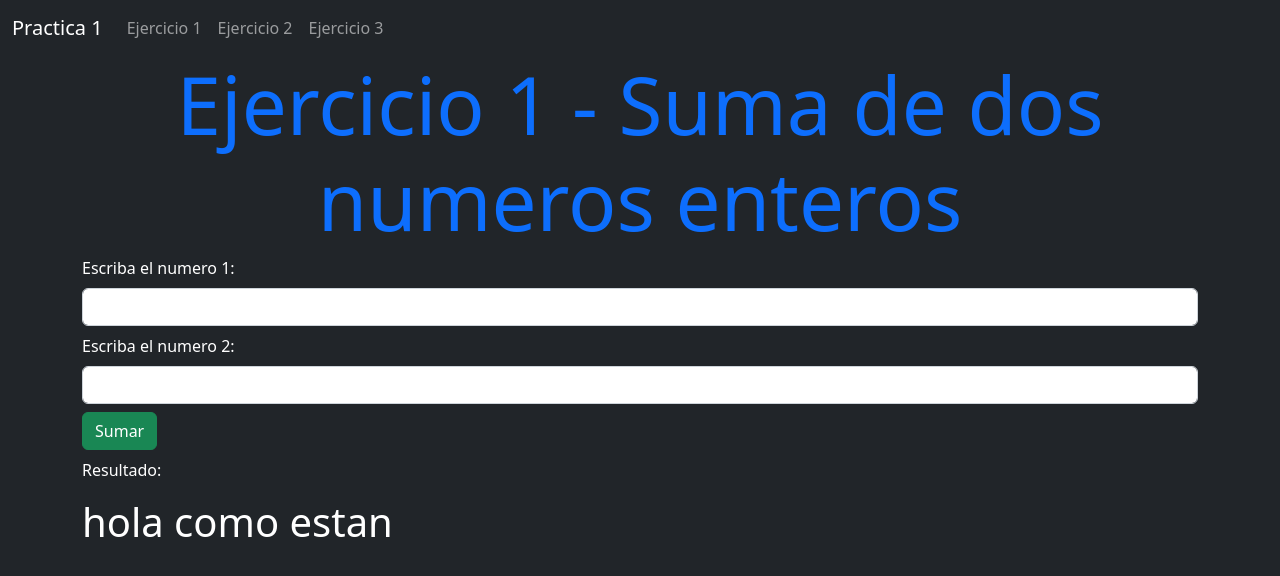
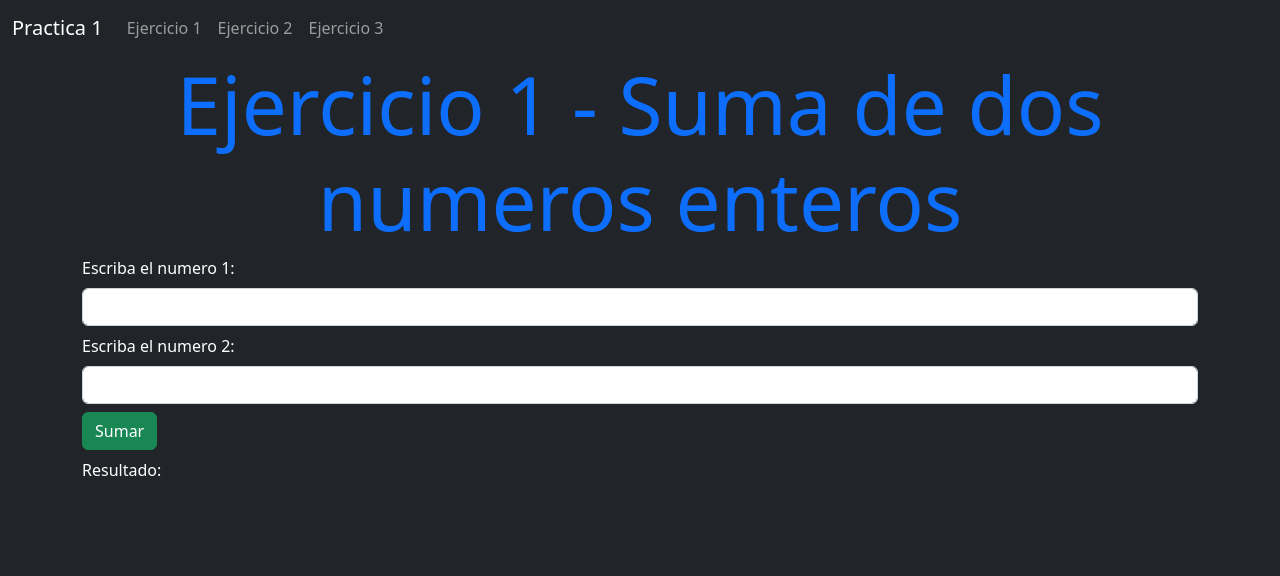
Before and after one commit to cesmarLopmar/practicaweb1, a plain HTML site: page index.html in a window 1280 px wide. Drawn offline with Linux system fonts and the light colour scheme.

```diff
--- a/index.html
+++ b/index.html
@@ -59,9 +59,7 @@
 
         <!-- Contenedor del Ejercicio 2 -->
         <div class="container" id="ej2">
-            <h1>
-                hola como estan
-            </h1>
+
         </div>
 
         <!-- Contenedor del Ejericio 3 -->
```
